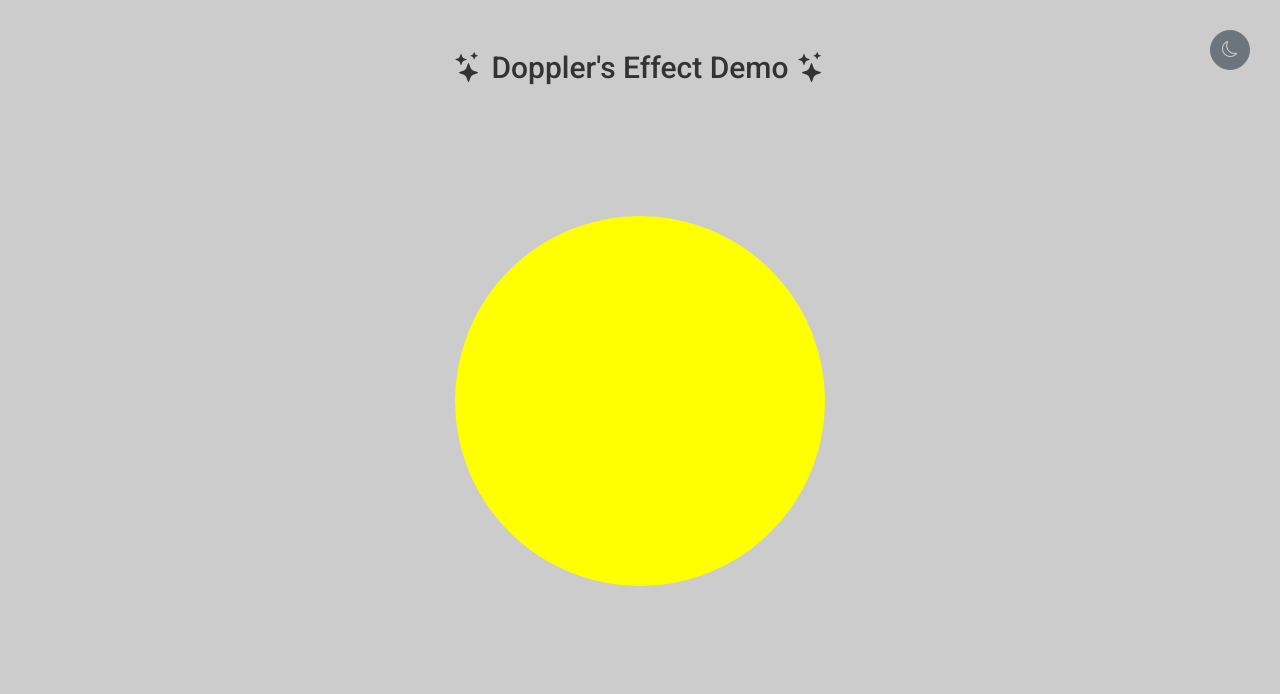
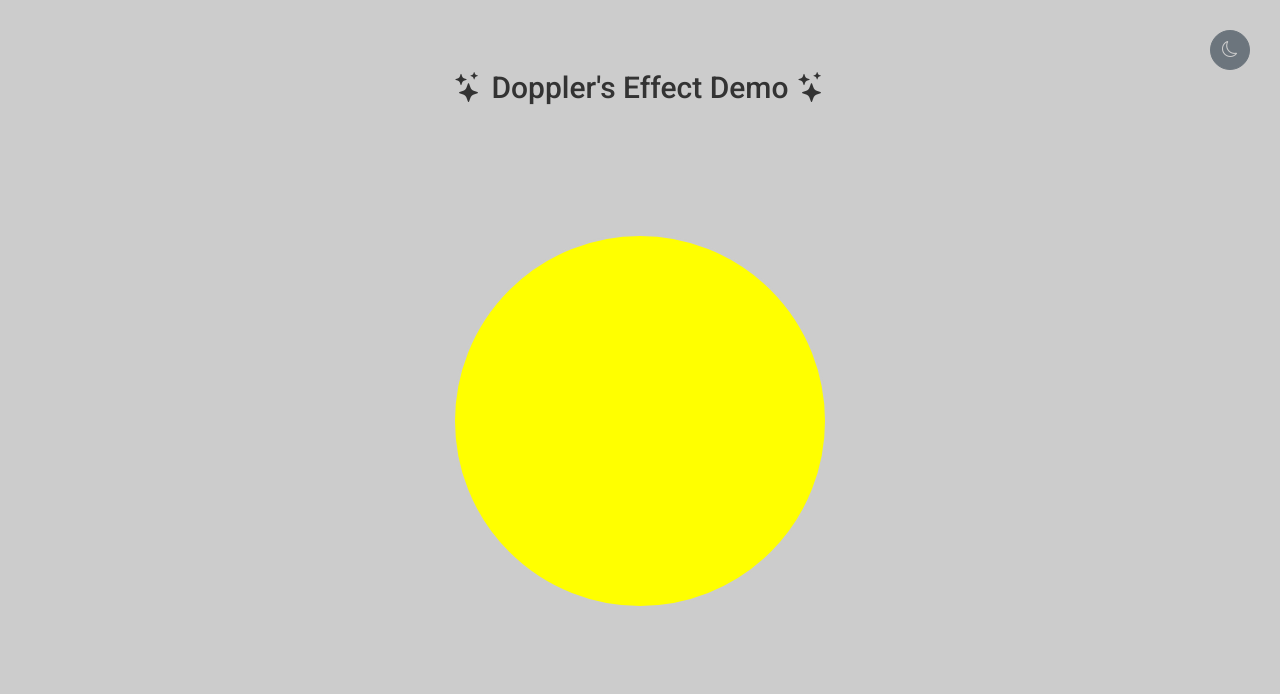
Before and after one commit to rubanero14/Vue-Tests-Doppler-Effect--Demo, a plain HTML site: page index.html in a window 1280 px wide. Shown: the top 694 px of the page. Drawn offline with nearby package versions, Linux system fonts and the light colour scheme.

Commit message:
Add files via upload

```diff
--- a/index.html
+++ b/index.html
@@ -1 +1 @@
-<!doctype html><html lang=""><head><meta charset="utf-8"><meta http-equiv="X-UA-Compatible" content="IE=edge"><meta name="viewport" content="width=device-width,initial-scale=1"><link rel="icon" href="https://rubanero14.github.io/Vue-Tests-Doppler-Effect--Demo/favicon.ico"><title>vue-test-2</title><script defer="defer" src="https://rubanero14.github.io/Vue-Tests-Doppler-Effect--Demo/chunk-vendors.4f466ed5.js"></script><script defer="defer" src="https://rubanero14.github.io/Vue-Tests-Doppler-Effect--Demo/app.6103c780.js"></script><link href="https://rubanero14.github.io/Vue-Tests-Doppler-Effect--Demo/app.6b0f5765.css" rel="stylesheet"></head><body><noscript><strong>We're sorry but vue-test-2 doesn't work properly without JavaScript enabled. Please enable it to continue.</strong></noscript><div id="app"></div></body></html>
+<!doctype html><html lang=""><head><meta charset="utf-8"><meta http-equiv="X-UA-Compatible" content="IE=edge"><meta name="viewport" content="width=device-width,initial-scale=1"><link rel="icon" href="https://rubanero14.github.io/Vue-Tests-Doppler-Effect--Demo/favicon.ico"><title>vue-test-2</title><script defer="defer" src="https://rubanero14.github.io/Vue-Tests-Doppler-Effect--Demo/chunk-vendors.4f466ed5.js"></script><script defer="defer" src="https://rubanero14.github.io/Vue-Tests-Doppler-Effect--Demo/app.02229a81.js"></script><link href="https://rubanero14.github.io/Vue-Tests-Doppler-Effect--Demo/app.8d8ee78c.css" rel="stylesheet"></head><body><noscript><strong>We're sorry but vue-test-2 doesn't work properly without JavaScript enabled. Please enable it to continue.</strong></noscript><div id="app"></div></body></html>
```
